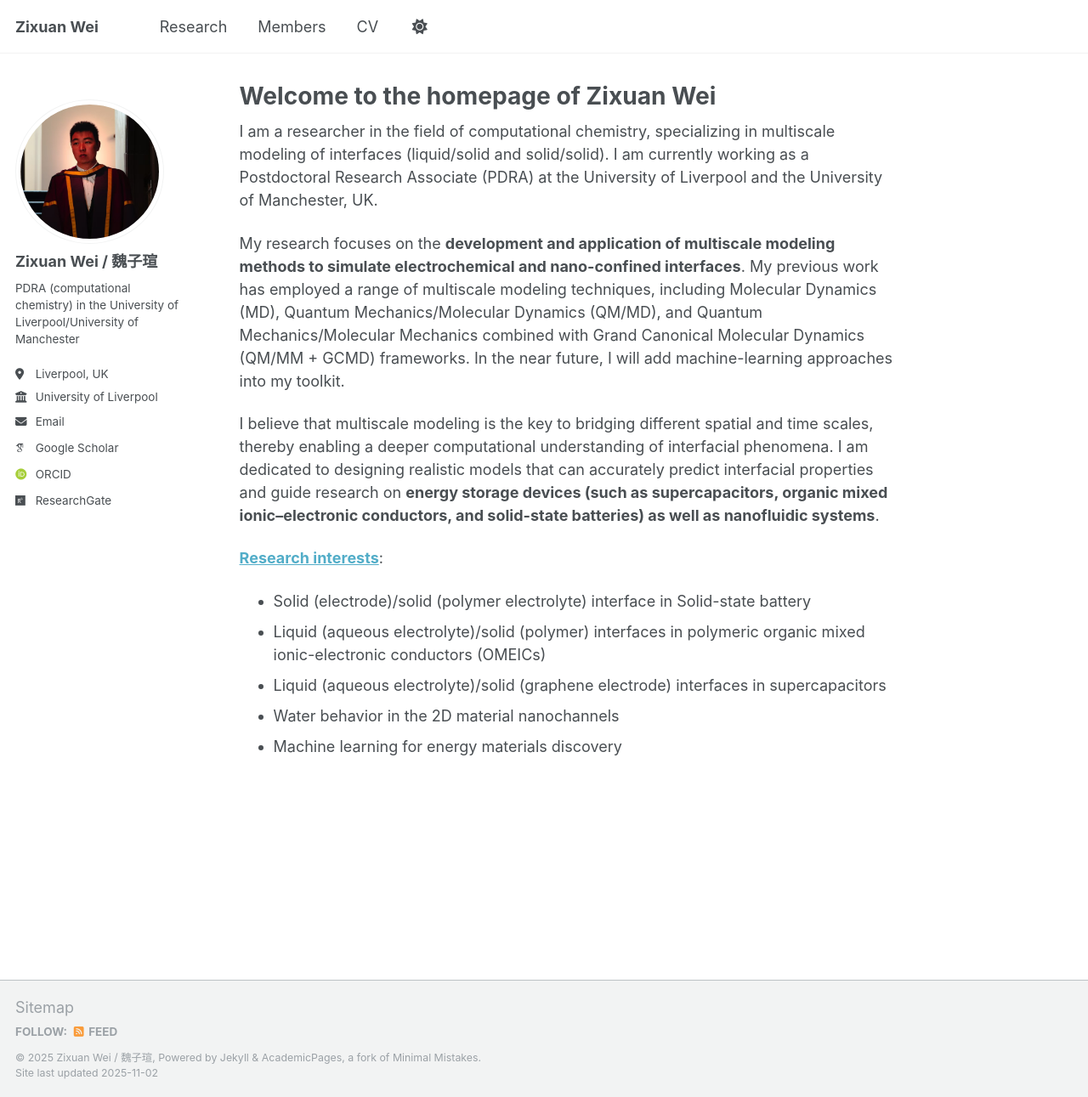
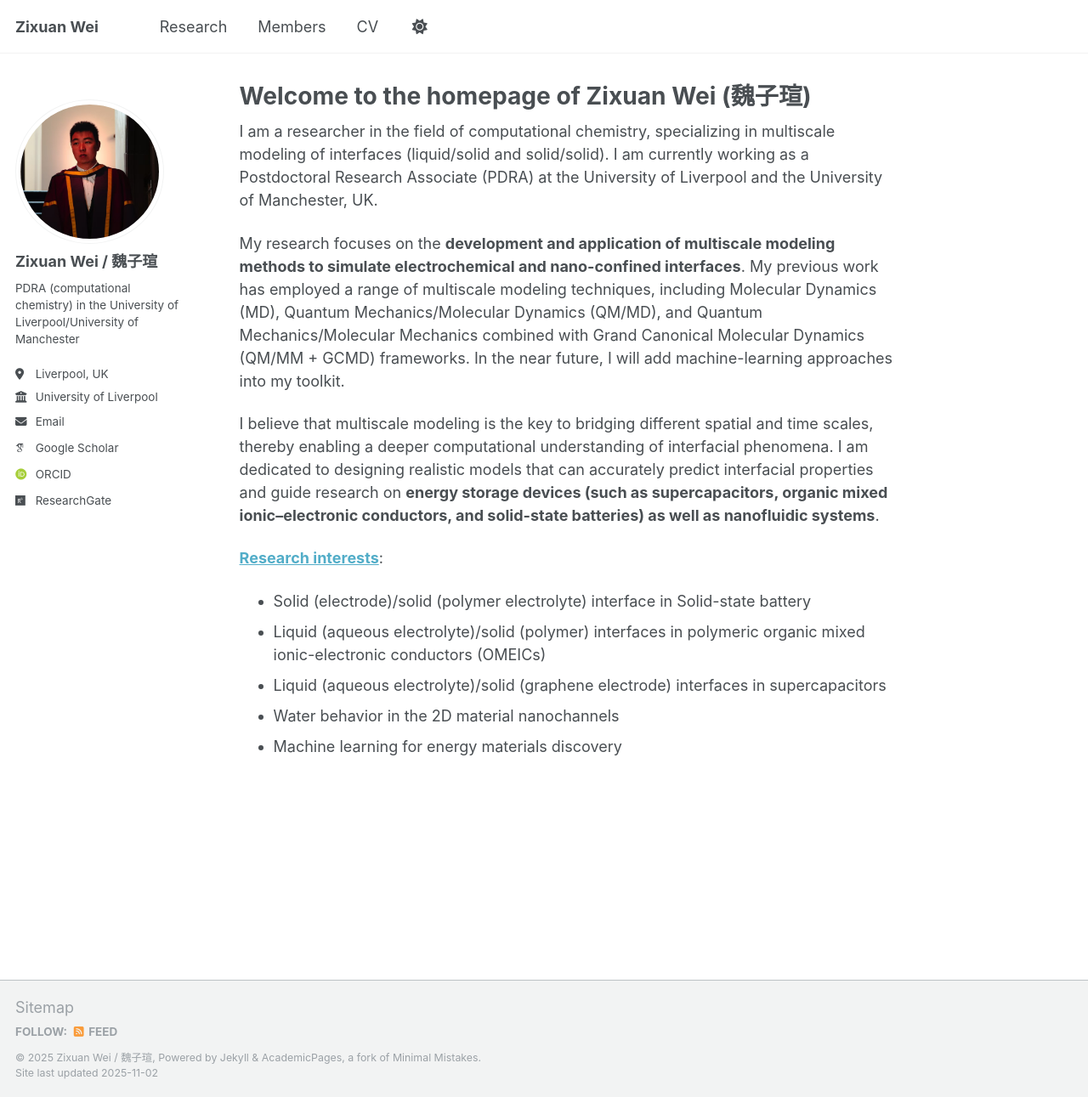
Before and after one commit to Zixuan-Wei/Zixuan-Wei.github.io, a Jekyll site: the page built from _pages/about.md, in a window 1280 px wide and 1291 px high. Shown: the whole window at 85% size. Built offline with Jekyll 4.4.1, drawn with Linux system fonts in a browser that asks for light colours; some web fonts are replaced.

Commit message:
Update about.md

```diff
--- a/_pages/about.md
+++ b/_pages/about.md
@@ -1,6 +1,6 @@
 ---
 permalink: /
-title: "Welcome to the homepage of Zixuan Wei"
+title: "Welcome to the homepage of Zixuan Wei (魏子瑄)"
 author_profile: true
 redirect_from:
   - /about/
```
